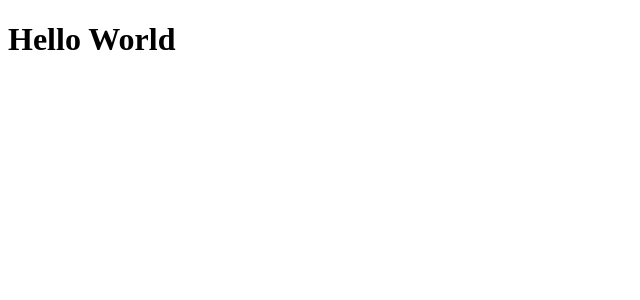
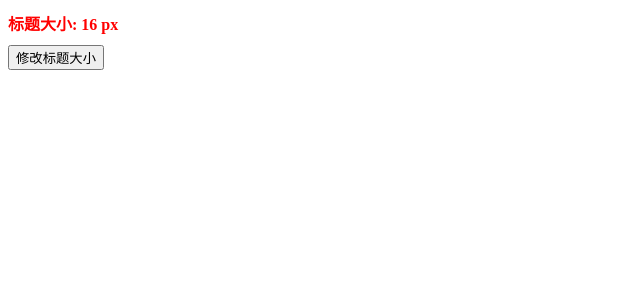
Before and after one commit to coder-klaus/react-tutorial, a React (Vite) app: page / in a window 1280 px wide. Shown: the top 300 px of the page, without its empty margins (0-640 px from the left). Built offline with nearby package versions, Linux system fonts and the light colour scheme.

Commit message:
fix: 同步样式示例

```diff
--- a/src/App.jsx
+++ b/src/App.jsx
@@ -1,11 +1,4 @@
-import React from 'react';
+import App from './components/001-内联样式'
+// import App from './components/002-css modules'
 
-const App = () => {
-  return (
-    <div>
-      <h1>Hello World</h1>
-    </div>
-  );
-};
-
-export default App;
+export default App
--- /dev/null
+++ b/src/components/001-内联样式/index.jsx
@@ -0,0 +1,21 @@
+import { PureComponent } from 'react'
+
+export class App extends PureComponent {
+  state = {
+    fontSize: 16
+  }
+
+  render() {
+    const { fontSize } = this.state
+
+    return (
+      <div>
+        {/* 内联样式天然支持样式动态化 */}
+        <h1 style={{ color: 'red', fontSize }}>标题大小: { fontSize } px</h1>
+        <button onClick={() => this.setState({ fontSize: fontSize + 2 })}>修改标题大小</button>
+      </div>
+    )
+  }
+}
+
+export default App
```
